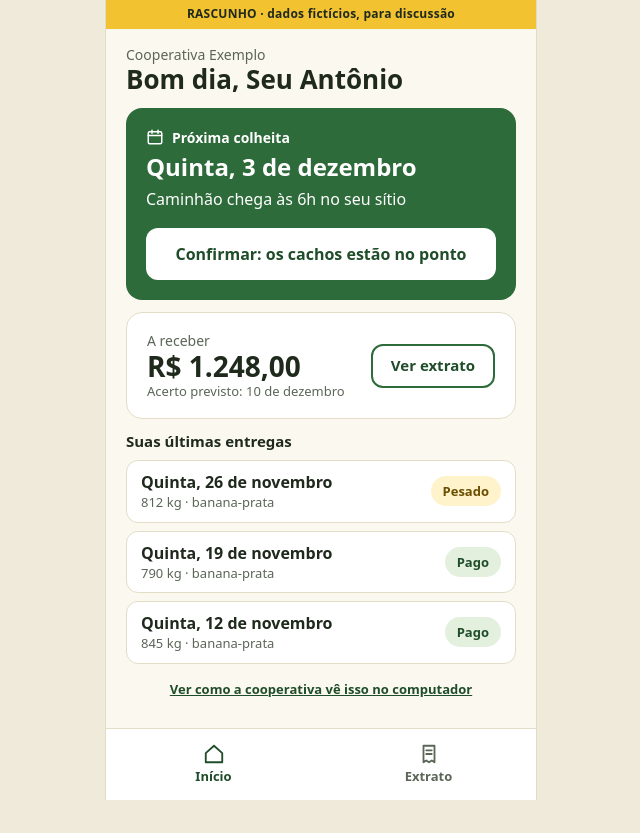
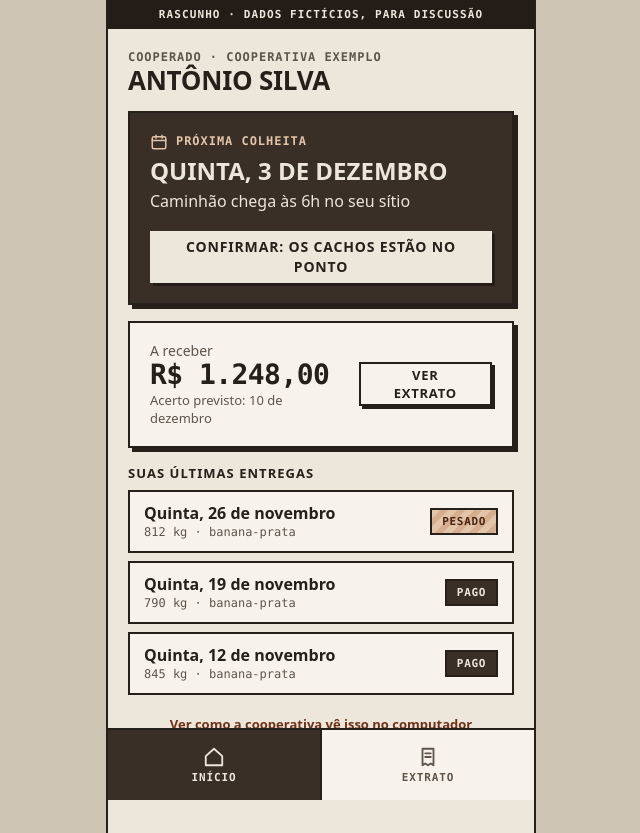
Before and after one commit to namirantunespereira/mockup-cooperativa, a plain HTML site: page index.html in a window 1280 px wide. Shown: the whole page, without its empty margins (319-959 px from the left). Before the commit the page ends 800 px from the top, so only its background shows below. Drawn offline with Linux system fonts and the light colour scheme.

Commit message:
Muda a identidade visual para tons terrosos e estilo corporativo/brutalista

```diff
--- a/estilo.css
+++ b/estilo.css
@@ -1,16 +1,20 @@
 :root {
-  --fundo: #FBF8EF;
-  --fundo-externo: #EFEADA;
-  --cartao: #FFFFFF;
-  --tinta: #1F2A1D;
-  --suave: #5B6657;
-  --linha: #E3DDC8;
-  --verde: #2E6B3A;
-  --verde-escuro: #1F4D29;
-  --verde-claro: #E4F0DE;
-  --banana: #F2C230;
-  --aviso-fundo: #FFF3CC;
-  --aviso-texto: #6B4E00;
+  /* Paleta terrosa: concreto, argila, ferrugem, terra escura */
+  --fundo: #EDE6DA;
+  --fundo-externo: #CFC5B4;
+  --cartao: #F7F3EC;
+  --tinta: #26201B;
+  --suave: #5E544A;
+  --borda: #26201B;
+  --linha: #BDB19F;
+  --terra: #3A2F27;
+  --terra-escuro: #231C17;
+  --ferrugem: #9A4A2A;
+  --ferrugem-escuro: #6E3219;
+  --argila: #E3C4A8;
+  --argila-texto: #4A2410;
+  --sombra: 4px 4px 0 var(--borda);
+  --mono: ui-monospace, "Cascadia Mono", "SF Mono", Consolas, "Liberation Mono", monospace;
   color-scheme: light;
 }
 
@@ -24,17 +28,19 @@ body {
   line-height: 1.4;
 }
 
-a { color: var(--verde-escuro); }
+a { color: var(--ferrugem-escuro); font-weight: 700; }
 button, input, select { font: inherit; }
 
 .faixa {
-  background: var(--banana);
-  color: var(--tinta);
+  background: var(--terra-escuro);
+  color: var(--fundo);
   text-align: center;
-  font-size: 12px;
+  font-family: var(--mono);
+  font-size: 11px;
   font-weight: 700;
-  letter-spacing: 0.02em;
-  padding: 6px 12px;
+  letter-spacing: 0.1em;
+  text-transform: uppercase;
+  padding: 7px 12px;
 }
 
 /* Celular */
@@ -46,55 +52,93 @@ button, input, select { font: inherit; }
   display: flex;
   flex-direction: column;
 }
-.app main { flex: 1; padding: 16px 20px 24px; display: flex; flex-direction: column; gap: 12px; }
+.app main { flex: 1; padding: 20px 20px 28px; display: flex; flex-direction: column; gap: 16px; }
 .rotulo { font-size: 14px; color: var(--suave); }
-h1 { margin: 0; font-size: 26px; line-height: 1.2; }
-h2 { margin: 0; font-size: 15px; }
+.app main > div:first-child > .rotulo,
+.cabecalho .rotulo,
+.indicador .rotulo {
+  font-family: var(--mono);
+  font-size: 12px;
+  font-weight: 700;
+  letter-spacing: 0.08em;
+  text-transform: uppercase;
+}
+h1 { margin: 0; font-size: 26px; line-height: 1.1; font-weight: 800; letter-spacing: -0.01em; text-transform: uppercase; }
+h2 {
+  margin: 0;
+  font-size: 13px;
+  font-weight: 800;
+  letter-spacing: 0.08em;
+  text-transform: uppercase;
+}
 
 .destaque {
-  background: var(--verde);
-  color: #FFFFFF;
-  border-radius: 16px;
+  background: var(--terra);
+  color: var(--fundo);
+  border: 2px solid var(--borda);
+  border-radius: 0;
+  box-shadow: var(--sombra);
   padding: 20px;
   display: flex;
   flex-direction: column;
   gap: 6px;
 }
-.destaque .titulo-pequeno { font-size: 14px; font-weight: 600; display: flex; gap: 8px; align-items: center; }
-.destaque .grande { font-size: 24px; font-weight: 700; line-height: 1.2; }
+.destaque .titulo-pequeno {
+  font-family: var(--mono);
+  font-size: 12px;
+  font-weight: 700;
+  letter-spacing: 0.08em;
+  text-transform: uppercase;
+  display: flex;
+  gap: 8px;
+  align-items: center;
+  color: var(--argila);
+}
+.destaque .grande { font-size: 24px; font-weight: 800; line-height: 1.15; text-transform: uppercase; }
 
 .cartao {
   background: var(--cartao);
-  border: 1px solid var(--linha);
-  border-radius: 16px;
+  border: 2px solid var(--borda);
+  border-radius: 0;
+  box-shadow: var(--sombra);
   padding: 18px 20px;
 }
 
 .botao {
   min-height: 52px;
   padding: 0 18px;
-  border: 0;
-  border-radius: 12px;
-  font-size: 16px;
-  font-weight: 700;
+  border: 2px solid var(--borda);
+  border-radius: 0;
+  font-size: 14px;
+  font-weight: 800;
+  letter-spacing: 0.06em;
+  text-transform: uppercase;
   cursor: pointer;
   display: inline-flex;
   align-items: center;
   justify-content: center;
+  text-align: center;
   text-decoration: none;
+  box-shadow: 3px 3px 0 var(--borda);
+  transition: transform 0.08s, box-shadow 0.08s;
 }
-.botao.claro { background: #FFFFFF; color: var(--verde-escuro); }
-.botao.cheio { background: var(--verde); color: #FFFFFF; }
-.botao.borda { background: transparent; color: var(--verde-escuro); border: 2px solid var(--verde); min-height: 44px; font-size: 15px; }
+.botao:hover { transform: translate(1px, 1px); box-shadow: 2px 2px 0 var(--borda); }
+.botao:active { transform: translate(3px, 3px); box-shadow: 0 0 0 var(--borda); }
+.botao:focus-visible { outline: 3px solid var(--tinta); outline-offset: 3px; }
+.botao.claro { background: var(--fundo); color: var(--tinta); }
+.botao.cheio { background: var(--ferrugem); color: #FFFFFF; }
+.botao.borda { background: var(--cartao); color: var(--tinta); min-height: 44px; font-size: 13px; }
 .botao.ancho { width: 100%; }
+.destaque .botao { box-shadow: 3px 3px 0 var(--terra-escuro); border-color: var(--fundo); }
 
 .confirmado {
   min-height: 52px;
   padding: 10px 14px;
-  border-radius: 12px;
-  background: var(--banana);
-  color: var(--tinta);
-  font-weight: 600;
+  border: 2px solid var(--borda);
+  border-radius: 0;
+  background: var(--argila);
+  color: var(--argila-texto);
+  font-weight: 700;
   display: flex;
   gap: 8px;
   align-items: center;
@@ -103,8 +147,8 @@ h2 { margin: 0; font-size: 15px; }
 
 .linha-lista {
   background: var(--cartao);
-  border: 1px solid var(--linha);
-  border-radius: 12px;
+  border: 2px solid var(--borda);
+  border-radius: 0;
   padding: 10px 14px;
   min-height: 56px;
   display: flex;
@@ -112,25 +156,34 @@ h2 { margin: 0; font-size: 15px; }
   justify-content: space-between;
   gap: 8px;
 }
-.linha-lista .sub { font-size: 13px; color: var(--suave); }
+.linha-lista .sub { font-family: var(--mono); font-size: 12px; color: var(--suave); }
+
+/* Situação: preenchido = concluído; hachurado = pendente */
 .chip {
-  font-size: 13px;
-  font-weight: 700;
-  color: var(--verde-escuro);
-  background: var(--verde-claro);
-  border-radius: 999px;
-  padding: 6px 12px;
+  font-family: var(--mono);
+  font-size: 11px;
+  font-weight: 800;
+  letter-spacing: 0.06em;
+  text-transform: uppercase;
+  color: var(--fundo);
+  background: var(--terra);
+  border: 2px solid var(--borda);
+  border-radius: 0;
+  padding: 4px 10px;
   white-space: nowrap;
 }
-.chip.espera { background: var(--aviso-fundo); color: var(--aviso-texto); }
+.chip.espera {
+  color: var(--argila-texto);
+  background: repeating-linear-gradient(135deg, var(--argila) 0 6px, #D4AE8E 6px 12px);
+}
 
 .menu-baixo {
   position: sticky;
   bottom: 0;
   height: 72px;
   display: flex;
-  background: #FFFFFF;
-  border-top: 1px solid var(--linha);
+  background: var(--cartao);
+  border-top: 2px solid var(--borda);
 }
 .menu-baixo a {
   flex: 1;
@@ -139,46 +192,76 @@ h2 { margin: 0; font-size: 15px; }
   align-items: center;
   justify-content: center;
   gap: 2px;
-  font-size: 13px;
-  font-weight: 600;
+  font-family: var(--mono);
+  font-size: 11px;
+  font-weight: 700;
+  letter-spacing: 0.08em;
+  text-transform: uppercase;
   color: var(--suave);
   text-decoration: none;
 }
-.menu-baixo a[aria-current="page"] { color: var(--verde-escuro); font-weight: 700; }
+.menu-baixo a + a { border-left: 2px solid var(--borda); }
+.menu-baixo a[aria-current="page"] { background: var(--terra); color: var(--fundo); }
 
 .campo { display: flex; flex-direction: column; gap: 6px; }
-.campo label { font-size: 14px; font-weight: 600; }
+.campo label {
+  font-family: var(--mono);
+  font-size: 12px;
+  font-weight: 700;
+  letter-spacing: 0.06em;
+  text-transform: uppercase;
+}
 .campo input, .campo select {
   width: 100%;
   min-width: 0;
   min-height: 52px;
   padding: 0 14px;
-  border: 2px solid var(--linha);
-  border-radius: 12px;
+  border: 2px solid var(--borda);
+  border-radius: 0;
   background: #FFFFFF;
   color: var(--tinta);
   font-size: 18px;
 }
-.campo input:focus, .campo select:focus { outline: 3px solid var(--verde); outline-offset: 1px; border-color: var(--verde); }
+.campo input[type="number"] { font-family: var(--mono); font-weight: 700; }
+.campo input:focus, .campo select:focus { outline: 3px solid var(--ferrugem); outline-offset: 2px; }
 .grade-2 { display: grid; grid-template-columns: repeat(2, minmax(0, 1fr)); gap: 12px; }
 
 .total-linha { display: flex; justify-content: space-between; align-items: baseline; font-size: 15px; padding: 6px 0; }
-.total-linha.forte { font-size: 20px; font-weight: 700; border-top: 2px solid var(--linha); margin-top: 6px; padding-top: 12px; }
+.total-linha span:last-child { font-family: var(--mono); font-weight: 700; }
+.total-linha.forte { font-size: 18px; font-weight: 800; text-transform: uppercase; border-top: 2px solid var(--borda); margin-top: 6px; padding-top: 12px; }
+.valor { font-family: var(--mono); letter-spacing: -0.02em; }
 
 /* Computador */
 .pagina { max-width: 1200px; margin: 0 auto; padding: 24px 20px 48px; display: flex; flex-direction: column; gap: 20px; background: var(--fundo); min-height: 100vh; }
-.cabecalho { display: flex; flex-wrap: wrap; align-items: baseline; justify-content: space-between; gap: 8px 24px; }
-.indicadores { display: grid; grid-template-columns: repeat(auto-fit, minmax(200px, 1fr)); gap: 12px; }
-.indicador .numero { font-size: 32px; font-weight: 700; line-height: 1.1; }
+.cabecalho { display: flex; flex-wrap: wrap; align-items: flex-end; justify-content: space-between; gap: 8px 24px; padding-bottom: 14px; border-bottom: 4px solid var(--borda); }
+.indicadores { display: grid; grid-template-columns: repeat(auto-fit, minmax(200px, 1fr)); gap: 16px; }
+.indicador .numero { font-family: var(--mono); font-size: 32px; font-weight: 700; line-height: 1.1; letter-spacing: -0.03em; }
 .tabela-caixa { overflow-x: auto; }
 table { width: 100%; border-collapse: collapse; min-width: 640px; }
 th, td { text-align: left; padding: 12px 14px; border-bottom: 1px solid var(--linha); font-size: 15px; }
-th { font-size: 13px; color: var(--suave); font-weight: 600; }
-.aviso-caixa { background: var(--aviso-fundo); color: var(--aviso-texto); border-radius: 12px; padding: 14px 18px; }
+thead th {
+  background: var(--terra);
+  color: var(--fundo);
+  font-family: var(--mono);
+  font-size: 11px;
+  font-weight: 700;
+  letter-spacing: 0.08em;
+  text-transform: uppercase;
+  border-bottom: 0;
+}
+td:nth-child(3) { font-family: var(--mono); font-weight: 700; }
+.aviso-caixa {
+  background: var(--argila);
+  color: var(--argila-texto);
+  border: 2px solid var(--borda);
+  border-left-width: 10px;
+  border-radius: 0;
+  padding: 14px 18px;
+}
 .colunas { display: flex; flex-wrap: wrap; gap: 20px; }
 .colunas > .principal { flex: 999 1 560px; min-width: 0; }
-.colunas > .lateral { flex: 1 1 280px; min-width: 0; display: flex; flex-direction: column; gap: 12px; }
+.colunas > .lateral { flex: 1 1 280px; min-width: 0; display: flex; flex-direction: column; gap: 16px; }
 
 @media (min-width: 700px) {
-  .app { box-shadow: 0 0 0 1px var(--linha); }
+  .app { border-left: 2px solid var(--borda); border-right: 2px solid var(--borda); }
 }
--- a/index.html
+++ b/index.html
@@ -11,20 +11,20 @@
   <div class="faixa">RASCUNHO · dados fictícios, para discussão</div>
   <main>
     <div>
-      <div class="rotulo">Cooperativa Exemplo</div>
-      <h1>Bom dia, Seu Antônio</h1>
+      <div class="rotulo">Cooperado · Cooperativa Exemplo</div>
+      <h1>Antônio Silva</h1>
     </div>
 
     <section class="destaque" aria-labelledby="colheita">
       <div class="titulo-pequeno" id="colheita">
-        <svg aria-hidden="true" width="18" height="18" viewBox="0 0 24 24" fill="none" stroke="#FFFFFF" stroke-width="2" stroke-linecap="round" stroke-linejoin="round"><rect x="3" y="5" width="18" height="16" rx="2"/><path d="M16 3v4M8 3v4M3 10h18"/></svg>
+        <svg aria-hidden="true" width="18" height="18" viewBox="0 0 24 24" fill="none" stroke="#E3C4A8" stroke-width="2" stroke-linecap="round" stroke-linejoin="round"><rect x="3" y="5" width="18" height="16" rx="2"/><path d="M16 3v4M8 3v4M3 10h18"/></svg>
         Próxima colheita
       </div>
       <div class="grande">Quinta, 3 de dezembro</div>
       <div>Caminhão chega às 6h no seu sítio</div>
       <button class="botao claro ancho" id="confirmar" type="button" style="margin-top:12px">Confirmar: os cachos estão no ponto</button>
       <div class="confirmado" id="confirmado" hidden role="status">
-        <svg aria-hidden="true" width="20" height="20" viewBox="0 0 24 24" fill="none" stroke="#1F2A1D" stroke-width="2.5" stroke-linecap="round" stroke-linejoin="round"><path d="M5 12l5 5 9-10"/></svg>
+        <svg aria-hidden="true" width="20" height="20" viewBox="0 0 24 24" fill="none" stroke="#4A2410" stroke-width="2.5" stroke-linecap="round" stroke-linejoin="round"><path d="M5 12l5 5 9-10"/></svg>
         Confirmado. A cooperativa foi avisada.
       </div>
     </section>
@@ -32,7 +32,7 @@
     <section class="cartao" style="display:flex;align-items:center;justify-content:space-between;gap:12px" aria-labelledby="areceber">
       <div>
         <div class="rotulo" id="areceber">A receber</div>
-        <div style="font-size:28px;font-weight:700;line-height:1.1">R$ 1.248,00</div>
+        <div class="valor" style="font-size:28px;font-weight:700;line-height:1.1">R$ 1.248,00</div>
         <div class="rotulo" style="font-size:13px">Acerto previsto: 10 de dezembro</div>
       </div>
       <a class="botao borda" href="extrato.html">Ver extrato</a>
```
Also changed, not shown: painel.html (+1 -1 lines), pesagem.html (+1 -1 lines).
